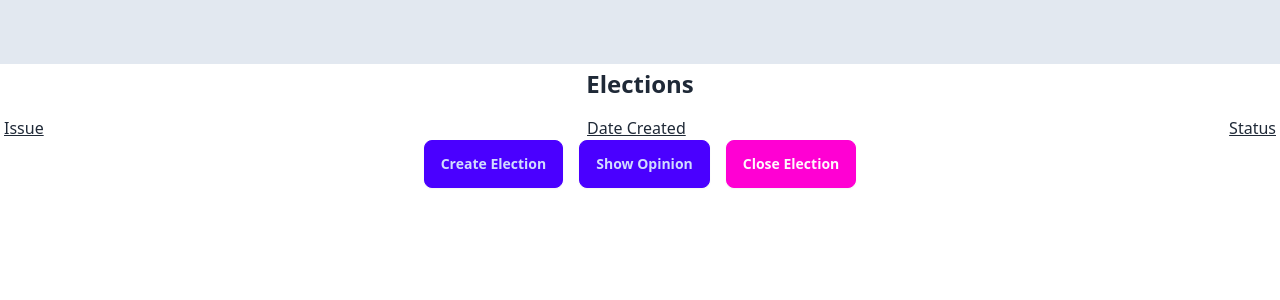
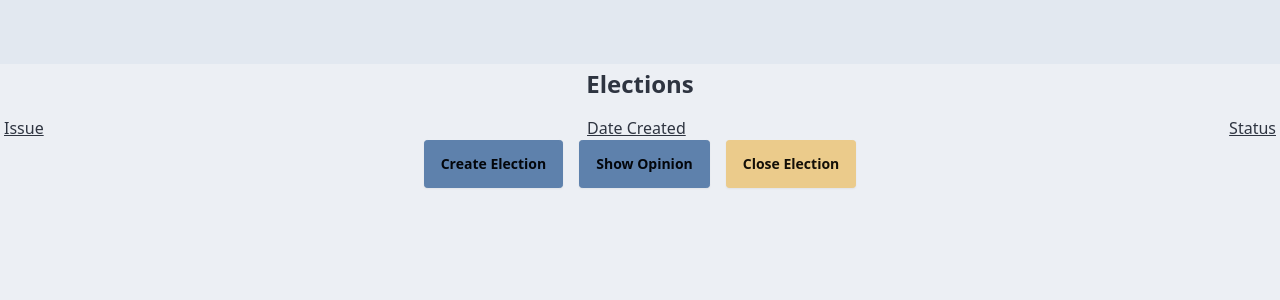
Before and after one commit to DefyCab/final_assignment, a Next.js app: page /elections in a window 1280 px wide. Shown: the top 300 px of the page. Built offline with nearby package versions, Linux system fonts and the light colour scheme.

Commit message:
add theme nord

```diff
--- a/src/app/elections/page.tsx
+++ b/src/app/elections/page.tsx
@@ -4,7 +4,7 @@ export default function Elections() {
   return (
     <>
       <Navbar />
-      <main className="flex flex-col h-screen">
+      <main className="flex flex-col h-[calc(100vh-64px)]">
         <h1 className="font-bold text-center text-2xl mt-1">Elections</h1>
         <div className="mt-4 ml-1 mr-1 flex flex-row justify-between">
           <p className="text-decoration-line: underline">Issue</p>
@@ -14,7 +14,7 @@ export default function Elections() {
         <div className="flex justify-center gap-4 ">
           <button className="btn btn-primary">Create Election</button>
           <button className="btn btn-primary">Show Opinion</button>
-          <button className="btn btn-secondary">Close Election</button>
+          <button className="btn btn-warning">Close Election</button>
         </div>
       </main>
     </>
--- a/tailwind.config.ts
+++ b/tailwind.config.ts
@@ -16,4 +16,5 @@ export default {
     },
   },
   plugins: [daisyui],
+  daisyui: { themes: ["nord"] },
 } satisfies Config;
```
